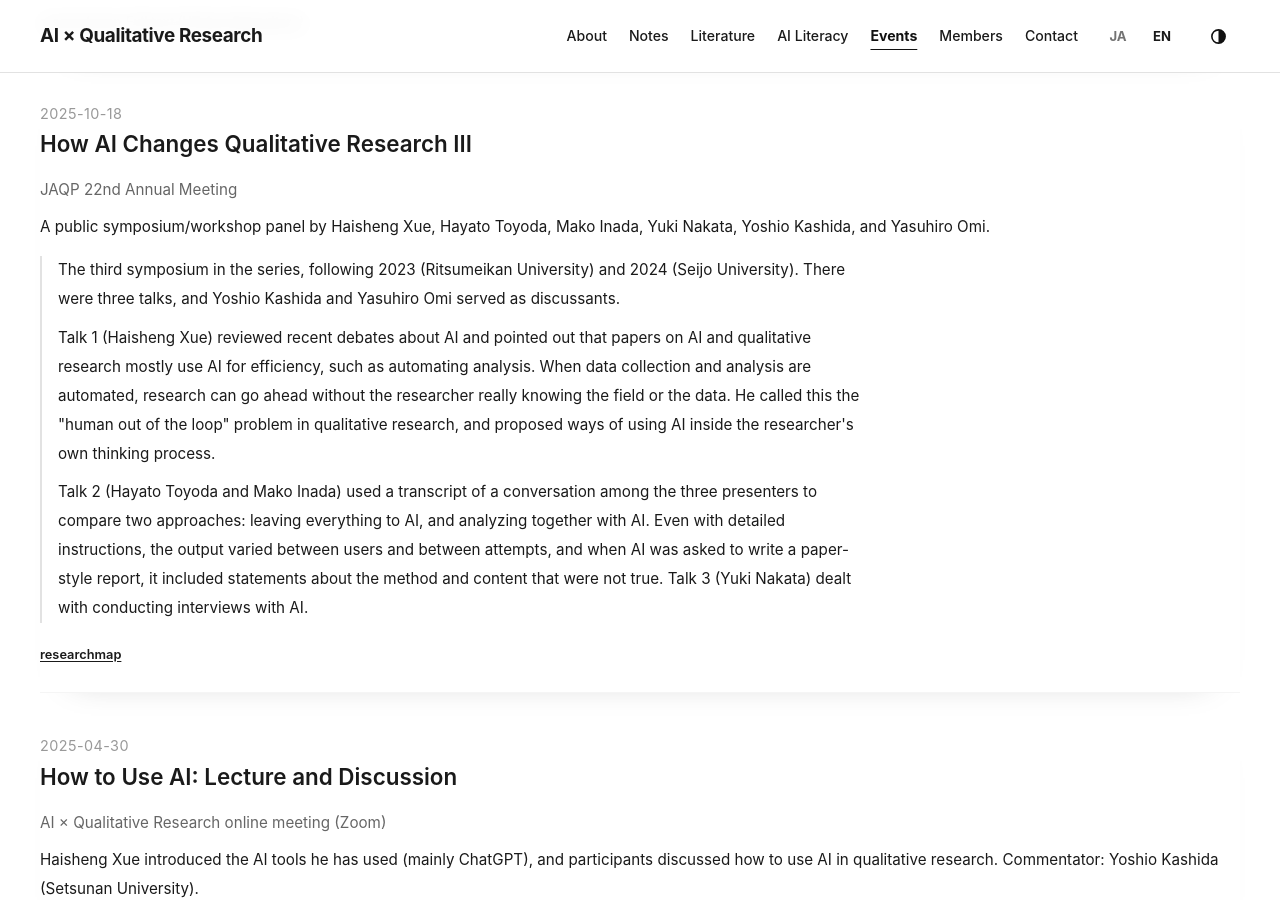
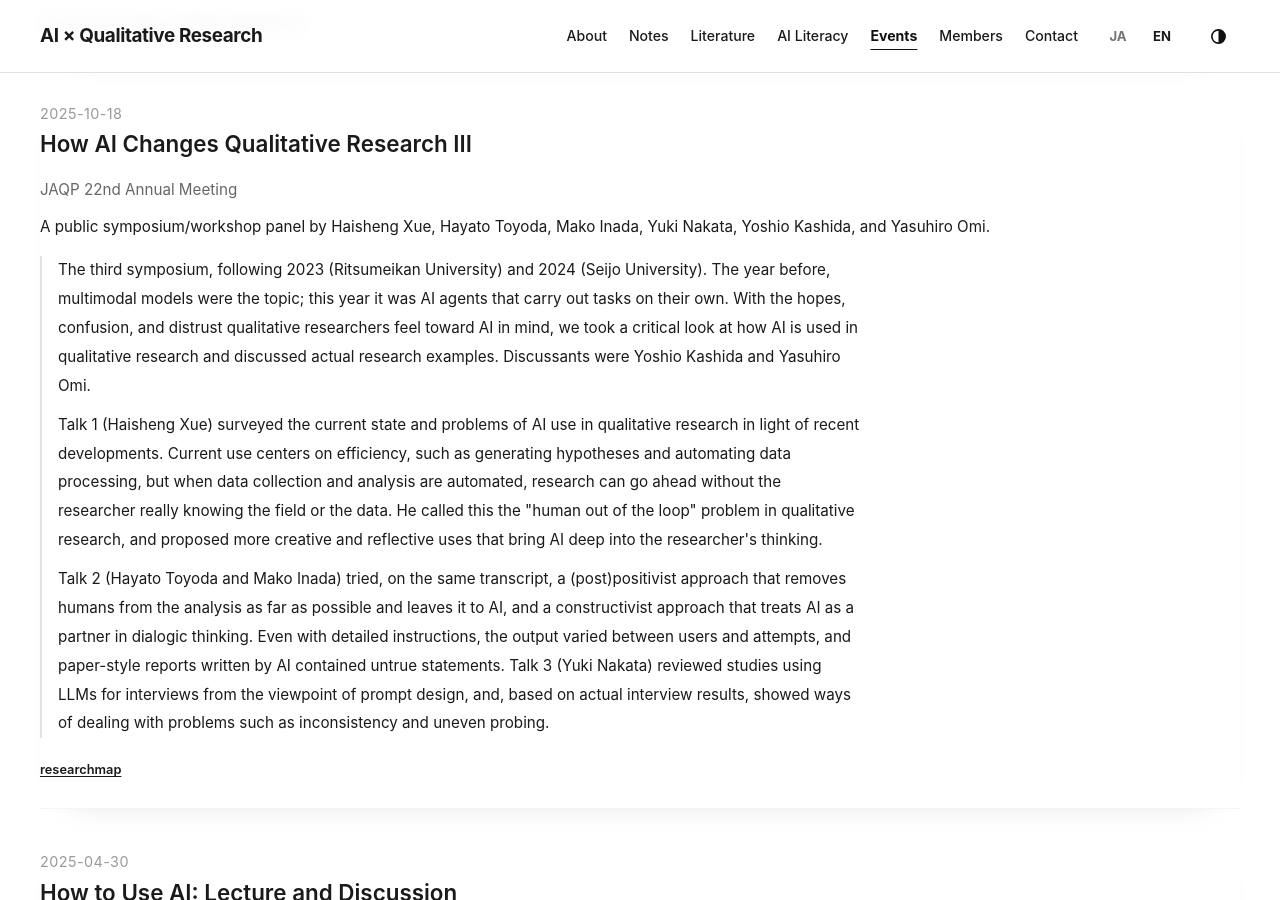
Before and after one commit to xuehaisheng/ai-qualitative-research, a Jekyll site: the page built from events.html, in a window 1280 px wide and 900 px high, scrolled down 1576 px. Built offline with Jekyll 4.4.1, drawn with Linux system fonts in a browser that asks for light colours; some of the changed text lies outside the part shown.

Commit message:
Describe the three JAQP symposia from their abstracts
Co-Authored-By: Claude Opus 5.5 <noreply@anthropic.com>
Claude-Session: https://claude.ai/code/session_01Lmg6w9NJRA6yGBV9Eynzga

```diff
--- a/_data/events.json
+++ b/_data/events.json
@@ -148,16 +148,16 @@
     ],
     "details": [
       {
-        "ja": "2023年（立命館大学）、2024年（成城大学）に続く3回目のシンポジウム。話題提供が三つあり、樫田美雄と尾見康博が指定討論を務めた。",
-        "en": "The third symposium in the series, following 2023 (Ritsumeikan University) and 2024 (Seijo University). There were three talks, and Yoshio Kashida and Yasuhiro Omi served as discussants."
+        "ja": "2023年（立命館大学）、2024年（成城大学）に続く3回目の企画。前年はマルチモーダルなモデル、この年は自律的にタスクをこなすAIエージェントが話題になった。質的研究者がAIに抱く期待、戸惑い、不信感をふまえ、質的研究でのAIの使い方を批判的に見直し、実際の研究例をもとに議論した。指定討論は樫田美雄と尾見康博。",
+        "en": "The third symposium, following 2023 (Ritsumeikan University) and 2024 (Seijo University). The year before, multimodal models were the topic; this year it was AI agents that carry out tasks on their own. With the hopes, confusion, and distrust qualitative researchers feel toward AI in mind, we took a critical look at how AI is used in qualitative research and discussed actual research examples. Discussants were Yoshio Kashida and Yasuhiro Omi."
       },
       {
-        "ja": "話題提供1（薛海升）は、AIをめぐる最近の議論を紹介したうえで、AI×質的研究の論文では、分析の自動化など、効率化のための利用が目立つと指摘した。データの収集や分析を自動化すると、研究者が現場もデータもよく知らないまま研究が進んでしまう。これを質的研究における「human out of the loop（脱人間化）」の問題と呼び、研究者が考える過程の中にAIを組み込む使い方を提案した。",
-        "en": "Talk 1 (Haisheng Xue) reviewed recent debates about AI and pointed out that papers on AI and qualitative research mostly use AI for efficiency, such as automating analysis. When data collection and analysis are automated, research can go ahead without the researcher really knowing the field or the data. He called this the \"human out of the loop\" problem in qualitative research, and proposed ways of using AI inside the researcher's own thinking process."
+        "ja": "話題提供1（薛海升）は、AIの最新動向をふまえて、質的研究でのAI活用の現状と課題を概観した。いまの使い方は仮説生成やデータ処理の自動化といった効率化が中心だが、データの収集や分析を自動化すると、研究者が現場もデータもよく知らないまま研究が進んでしまう。これを質的研究における「human out of the loop（脱人間化）」の問題と呼び、AIを研究者の考える過程に深く組み込む、より創造的で内省的な使い方を提案した。",
+        "en": "Talk 1 (Haisheng Xue) surveyed the current state and problems of AI use in qualitative research in light of recent developments. Current use centers on efficiency, such as generating hypotheses and automating data processing, but when data collection and analysis are automated, research can go ahead without the researcher really knowing the field or the data. He called this the \"human out of the loop\" problem in qualitative research, and proposed more creative and reflective uses that bring AI deep into the researcher's thinking."
       },
       {
-        "ja": "話題提供2（豐田隼・稲田真子）は、話題提供者3名の語り合いを逐語データにして、AIにすべて任せようとする使い方と、AIと協働して分析する使い方を比べた。指示を細かくしても、AIの出力は使う人によっても、試すたびにも揺れること、論文の形でレポートを書かせると、方法や内容に事実でない記述が混じることが報告された。話題提供3（中田友貴）は、AIによるインタビューの実施を扱った。",
-        "en": "Talk 2 (Hayato Toyoda and Mako Inada) used a transcript of a conversation among the three presenters to compare two approaches: leaving everything to AI, and analyzing together with AI. Even with detailed instructions, the output varied between users and between attempts, and when AI was asked to write a paper-style report, it included statements about the method and content that were not true. Talk 3 (Yuki Nakata) dealt with conducting interviews with AI."
+        "ja": "話題提供2（豐田隼・稲田真子）は、分析の流れから人間をできるだけ外してAIに任せる（ポスト）実証主義的な使い方と、AIを対話的な思考のパートナーにする構成主義的な使い方を、同じ逐語データで試した。指示を細かくしても出力は使う人や試行ごとに揺れ、論文の形でレポートを書かせると事実でない記述が混じることが報告された。話題提供3（中田友貴）は、インタビューにLLMを使う研究をプロンプトの観点から整理し、一貫性の欠如や深掘りの偏りといった課題への対応を、実際のインタビュー結果をもとに示した。",
+        "en": "Talk 2 (Hayato Toyoda and Mako Inada) tried, on the same transcript, a (post)positivist approach that removes humans from the analysis as far as possible and leaves it to AI, and a constructivist approach that treats AI as a partner in dialogic thinking. Even with detailed instructions, the output varied between users and attempts, and paper-style reports written by AI contained untrue statements. Talk 3 (Yuki Nakata) reviewed studies using LLMs for interviews from the viewpoint of prompt design, and, based on actual interview results, showed ways of dealing with problems such as inconsistency and uneven probing."
       }
     ]
   },
@@ -312,8 +312,12 @@
     ],
     "details": [
       {
-        "ja": "薛海升は、生成AIの基本的な仕組みと、質的研究での文献レビューやデータ分析にAIを使った先行研究を紹介した。堀内多恵・大橋英永は、心理教育プログラムの作成にAIを使った経験から、AIは仕事を助けるのか、それとも心理援助そのものを担えるのかを問うた。中田友貴は、ChatGPTに半構造化インタビューを行わせ、会話は流暢で具体的な話も引き出すが、掘り下げは浅く、得られる情報は表面的で限られていたと報告した。",
-        "en": "Haisheng Xue introduced how generative AI basically works and earlier studies that used AI for literature reviews and data analysis in qualitative research. Tae Horiuchi and Hidenaga Ohashi, drawing on their experience of using AI to create psychoeducation programs, asked whether AI helps with the work or can take over psychological support itself. Yuki Nakata had ChatGPT conduct semi-structured interviews and reported that the conversation was fluent and drew out concrete stories, but did not go deep, so the information gathered was superficial and limited."
+        "ja": "前年に続く2回目の企画。この1年で、音声や画像も扱えるGPT-4oや、推論能力の高いClaude 3.5 Sonnetなどが次々に登場した。質的研究者がこうした技術をどう使ってきたか、今後どうなるかを議論した。指定討論は尾見康博と川野健治。",
+        "en": "The second symposium, following the previous year. In that one year, models such as GPT-4o, which handles voice and images, and Claude 3.5 Sonnet, with strong reasoning, appeared one after another. We discussed how qualitative researchers have been using these technologies and where things are heading. Discussants were Yasuhiro Omi and Kenji Kawano."
+      },
+      {
+        "ja": "薛海升は、AIによって質的研究の対象（人間とAIの相互作用やAIそのもの）が変わり、データ収集・分析・論文執筆でAIの補助が一般的になると論じ、身体性や倫理といったAIの限界にも触れた。堀内多恵・大橋英永は、生成AIを使った心理教育プログラムの授業設計やAIカウンセリングを例に、「仕事を奪うAI」と「仕事を助けるAI」を対比した。中田友貴は、学生へのAIによるキャリアインタビューで調査者や協力者が感じた違和感から、インタビューという方法を考え直した。",
+        "en": "Haisheng Xue argued that AI will change what qualitative research studies, such as human–AI interaction and AI itself, and that AI assistance in data collection, analysis, and writing will become common; he also discussed AI's limits, such as embodiment and ethics. Tae Horiuchi and Hidenaga Ohashi contrasted \"AI that takes jobs\" with \"AI that helps with jobs,\" using examples such as designing psychoeducation classes with generative AI and AI counseling services. Yuki Nakata reconsidered the interview as a method, starting from the discomfort that researchers and participants felt in AI-led career interviews with students."
       }
     ]
   },
@@ -345,6 +349,16 @@
     "members": [
       "xue",
       "omi"
+    ],
+    "details": [
+      {
+        "ja": "ChatGPTは公開から5日で100万人、数か月で1億人の利用者に達し、教育、芸術、金融、メディアなどに影響が広がった。言葉を扱う分野ほど影響を受けやすく、質的研究もその一つになる。この企画では、質的研究者がこの変革期の好機と危機をどう捉えるかを考えた。司会は中田友貴、指定討論は能智正博と尾見康博。",
+        "en": "ChatGPT reached one million users five days after its release and 100 million within a few months, affecting fields such as education, art, finance, and media. The more a field deals with language, the more it is affected, and qualitative research is one of them. This symposium asked how qualitative researchers see the opportunities and risks of this period of change. Chaired by Yuki Nakata; discussants were Masahiro Nochi and Yasuhiro Omi."
+      },
+      {
+        "ja": "中田友貴は、生成AIの基盤である深層学習と大規模言語モデルの原理を解説し、大学や産業での活用の動向と、心理学研究に使うときの利点・限界・倫理の問題を提起した。薛海升は、AIの専門家でもプログラマーでもない質的研究者として、AIを分析に取り入れてきた経験を一種のエスノグラフィーとして語り、AIと質的研究の今後の見通しを述べた。大橋英永は、AIチャット相談のサービスを実際に使った事例を紹介し、臨床実践と質的研究に与える影響を考えた。",
+        "en": "Yuki Nakata explained the principles of deep learning and large language models behind generative AI, reviewed how they are being used in universities and industry, and raised the benefits, limits, and ethical problems of using them in psychological research. Haisheng Xue, as a qualitative researcher who is neither an AI expert nor a programmer, described his experience of bringing AI into analysis as a kind of ethnography, and offered his outlook on AI and qualitative research. Hidenaga Ohashi introduced AI chat counseling services he had actually used, and considered their impact on clinical practice and qualitative research."
+      }
     ]
   }
 ]
```
